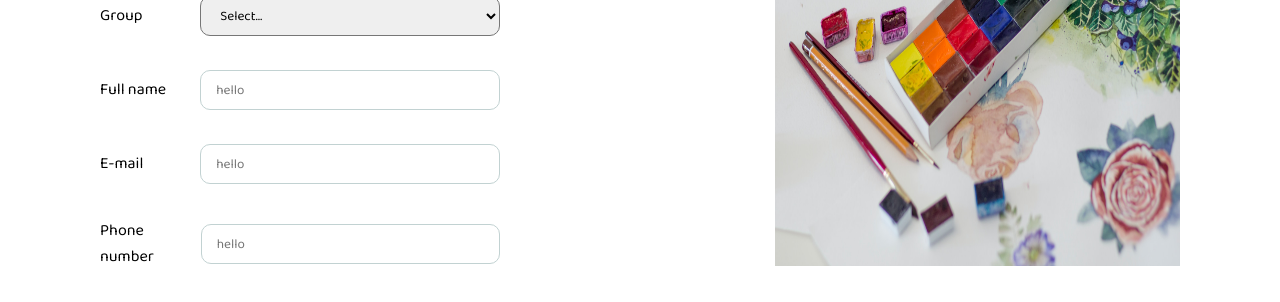
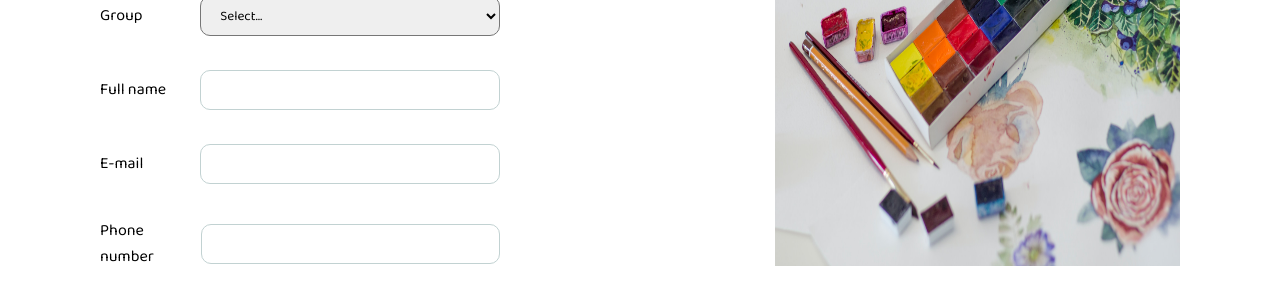
Before and after one commit to ankerx/art-school, a React (Create React App) app: page /apply in a window 1280 px wide. Shown: the part 387-689 px from the top of the page. Built offline with nearby package versions, Linux system fonts and the light colour scheme.

Commit message:
fix: imports hierarchy

```diff
--- a/src/modules/apply/components/InputsContainer.js
+++ b/src/modules/apply/components/InputsContainer.js
@@ -1,4 +1,5 @@
 import { useFormContext } from "react-hook-form";
+
 import { LabelWithInput } from "./LabelWithInput";
 import { Select } from "./Select";
 
--- a/src/modules/apply/components/LabelWithInput.js
+++ b/src/modules/apply/components/LabelWithInput.js
@@ -3,7 +3,11 @@ export const LabelWithInput = ({ placeholder, label, register, name }) => {
   return (
     <div className={styles["label-container"]}>
       <label className={styles.label}> {label} </label>
-      <input {...register(name)} className={styles.input} placeholder="hello" />
+      <input
+        {...register(name)}
+        className={styles.input}
+        placeholder={placeholder}
+      />
     </div>
   );
 };
```
Also changed, not shown: src/modules/apply/Apply.js (+8 -5 lines).
